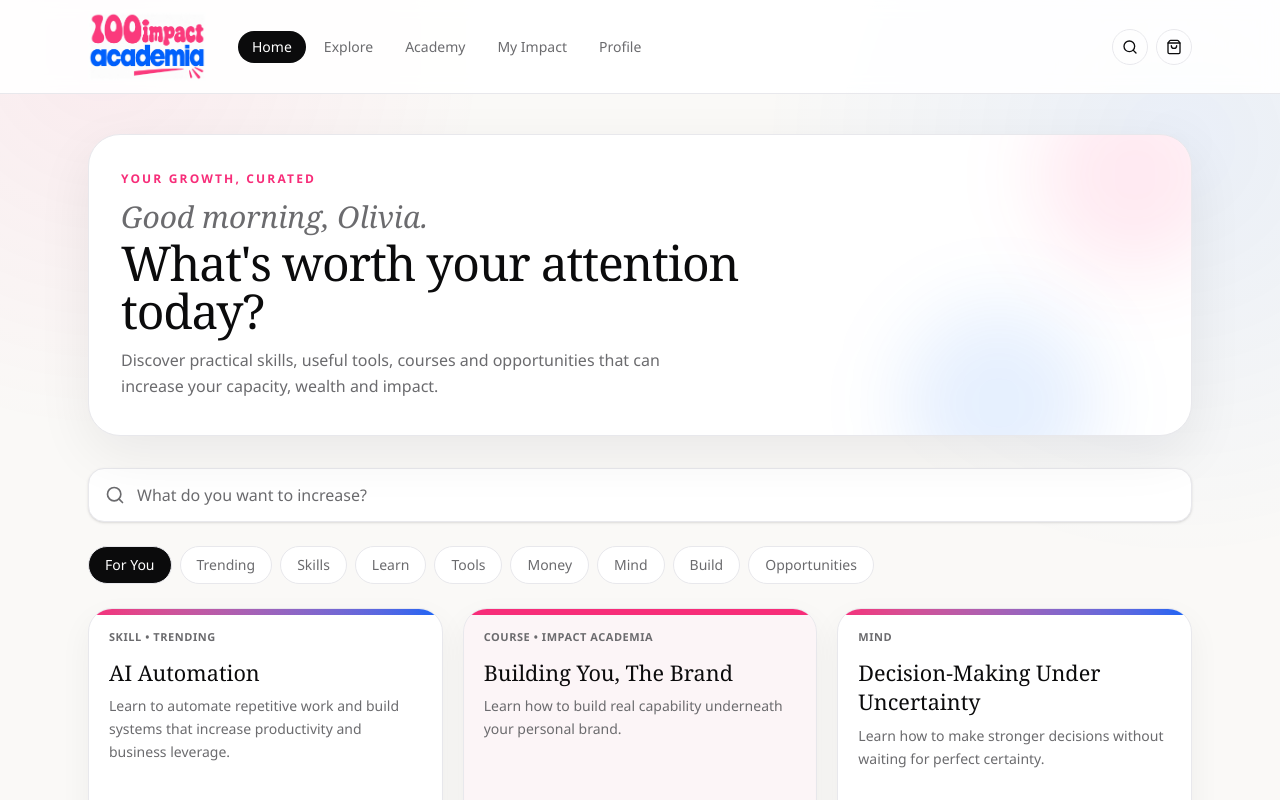
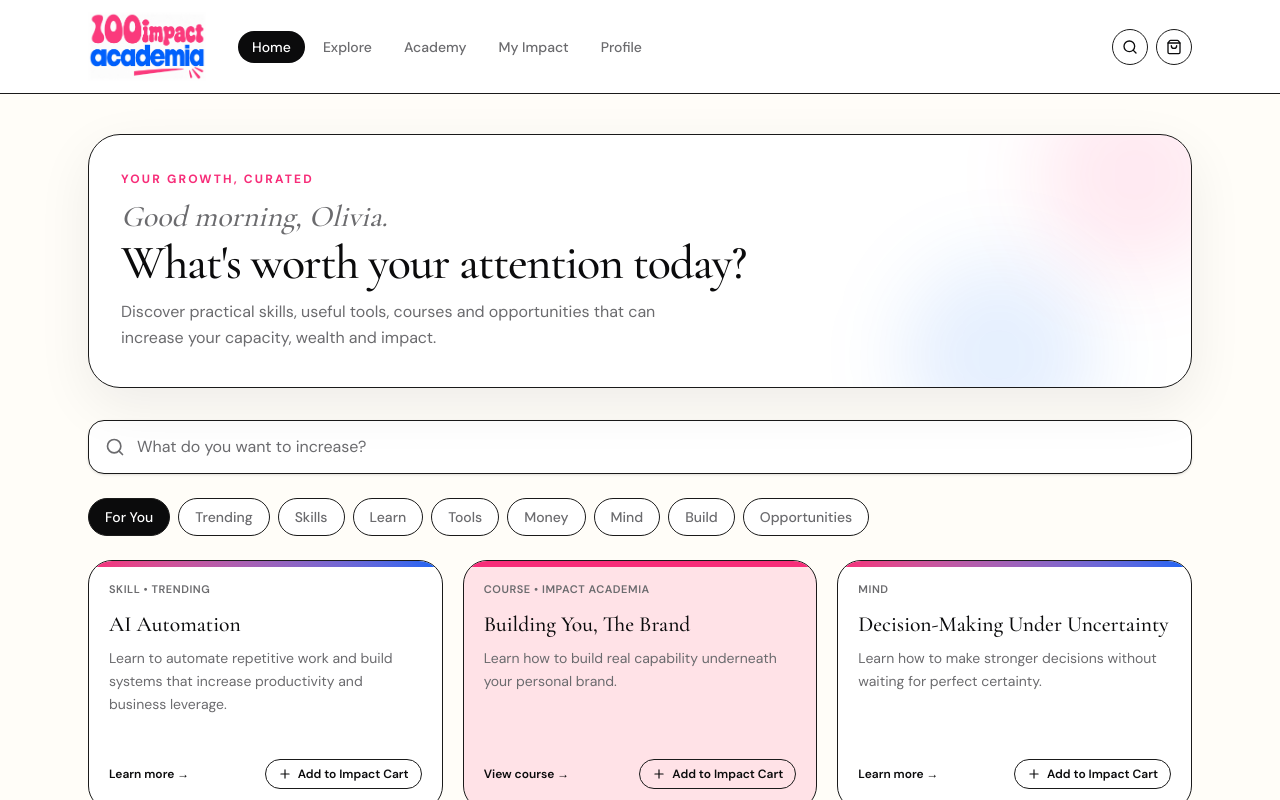
Before and after one commit to goodsmartlabs/impact-multiplier, a Next.js app: page / in a window 1280 px wide. Shown: the top 800 px of the page. Built offline with nearby package versions, Linux system fonts and the light colour scheme.

Commit message:
feat: adopt editorial academy layout

```diff
--- a/src/app/globals.css
+++ b/src/app/globals.css
@@ -1,3 +1,10 @@
+@import "@fontsource/dm-sans/400.css";
+@import "@fontsource/dm-sans/500.css";
+@import "@fontsource/dm-sans/600.css";
+@import "@fontsource/dm-sans/700.css";
+@import "@fontsource/cormorant-garamond/500.css";
+@import "@fontsource/cormorant-garamond/600.css";
+@import "@fontsource/cormorant-garamond/700.css";
 @import "tailwindcss";
 
 :root {
@@ -7,12 +14,12 @@
   /* Impact Academia brand, sampled from the supplied logo */
   --im-ink: #0b0b0c;
   --im-paper: #ffffff;
-  --im-cream: #faf9f7;
+  --im-cream: #fffdf8;
   --im-pink: #f72d79;
-  --im-pink-dim: #fff0f6;
+  --im-pink-dim: #ffc1d3;
   --im-blue: #0964f5;
-  --im-blue-dim: #edf4ff;
-  --im-line: #e8e8ec;
+  --im-blue-dim: #bfe8ed;
+  --im-line: #1a1a1a;
   --im-muted: #6b6b6e;
 }
 
@@ -28,8 +35,8 @@
   --color-blue-dim: var(--im-blue-dim);
   --color-line: var(--im-line);
   --color-muted: var(--im-muted);
-  --font-sans: "Avenir Next", Avenir, "Segoe UI", sans-serif;
-  --font-display: Georgia, "Times New Roman", serif;
+  --font-sans: "DM Sans", sans-serif;
+  --font-display: "Cormorant Garamond", Georgia, serif;
 }
 
 * {
@@ -41,20 +48,24 @@ html {
 }
 
 body {
-  background:
-    radial-gradient(circle at 8% 6%, rgba(247, 45, 121, 0.07), transparent 24rem),
-    radial-gradient(circle at 92% 18%, rgba(9, 100, 245, 0.07), transparent 26rem),
-    var(--im-cream);
+  background: var(--im-cream);
   color: var(--im-ink);
   font-family: var(--font-sans);
 }
 
 .brand-card {
-  box-shadow: 0 1px 0 rgba(11, 11, 12, 0.04), 0 12px 32px rgba(11, 11, 12, 0.05);
+  box-shadow: none;
 }
 
 .brand-card:hover {
-  box-shadow: 0 18px 42px rgba(11, 11, 12, 0.11);
+  box-shadow: 8px 8px 0 var(--im-ink);
+}
+
+.editorial-grid {
+  background-image:
+    linear-gradient(rgba(11, 11, 12, 0.055) 1px, transparent 1px),
+    linear-gradient(90deg, rgba(11, 11, 12, 0.055) 1px, transparent 1px);
+  background-size: 18px 18px;
 }
 
 ::selection {
```
